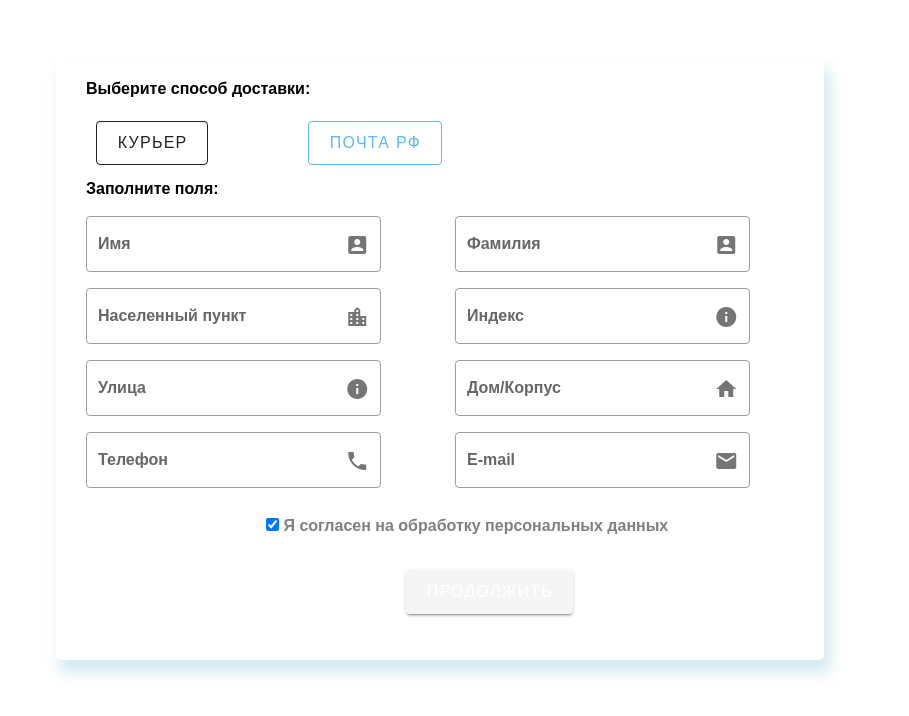
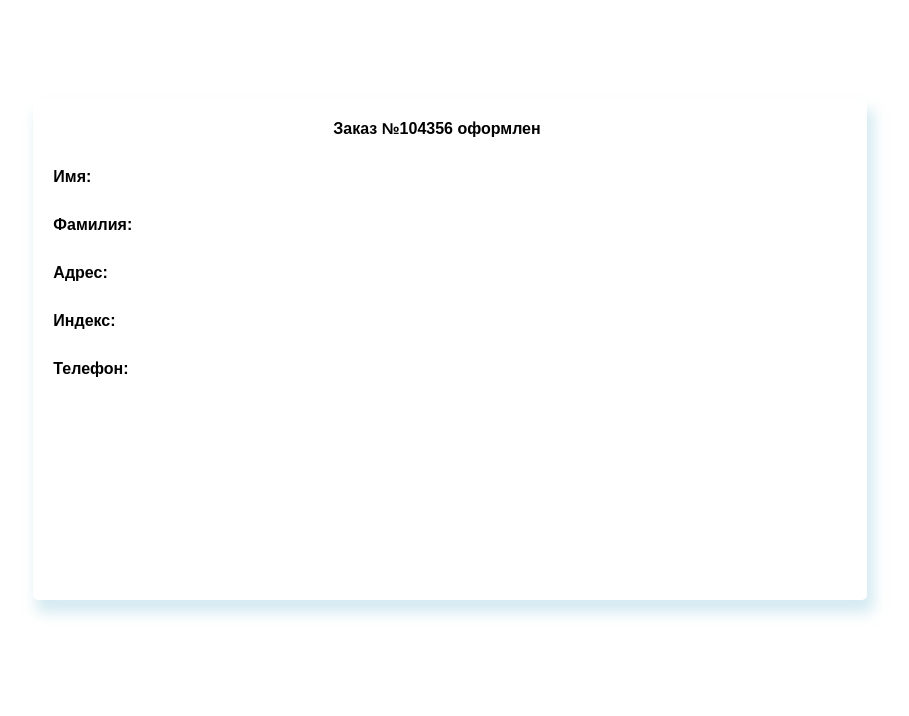
Before and after one commit to feelthemoon/book-store, a Vue app: page / in a window 1280 px wide. Shown: the top 716 px of the page, without its empty margins (200-1109 px from the left). Built offline with nearby package versions, Linux system fonts and the light colour scheme; no server answers; a web font is replaced by a local one; what v-mask would draw is missing.

Commit message:
feat: order-end

```diff
--- a/src/App.vue
+++ b/src/App.vue
@@ -1,17 +1,17 @@
 <template>
   <div>
     <!-- <component :is="layout"></component> -->
-    <enter-order-info></enter-order-info>
+    <order-end></order-end>
   </div>
 </template>
 
 <script>
 import AuthLayout from "@/layouts/AuthLayout.vue";
-import EnterOrderInfo from './views/EnterOrderInfo.vue';
+import OrderEnd from './views/OrderEnd.vue';
 export default {
   components: {
     AuthLayout,
-    EnterOrderInfo
+    OrderEnd
   },
   computed: {
     layout() {
--- /dev/null
+++ b/src/views/OrderEnd.vue
@@ -0,0 +1,61 @@
+<template>
+    <div class="grid-container">
+        <div class="order">
+            <h4>Заказ №104356 оформлен</h4>
+            <div class="name top">
+                Имя:
+            </div>
+            <div class="surname top">
+                Фамилия:
+            </div>
+            <div class="address top">
+                Адрес:
+            </div>
+            <div class="index top">
+                Индекс:
+            </div>
+            <div class="phone top">
+                Телефон:
+            </div>
+        </div>
+    </div>
+</template>
+<script>
+export default {
+    data() {
+      return{
+
+      }
+    },
+}
+</script>
+<style lang="scss">
+    .grid-container {
+        display: grid;
+        grid-template-columns: 1fr 1fr 1fr 1fr 1fr 1fr;
+        grid-template-rows: 1fr 100px 400px 100px 1fr;
+        gap: 0px 0px;
+        grid-template-areas:
+            ". . . . . ."
+            ". . . . . ."
+            ". order order order order ."
+            ". order order order order ."
+            ". . . . . .";
+    }
+    .order {
+        grid-area: order;
+        border-radius: 5px 5px 5px 5px;
+        box-shadow: 5px 11px 13px 2px rgba(lightBlue,  0.5);
+        font-size: 20pt;
+        font-weight: bold;
+        margin-left: 20px;
+    }
+    h4{
+        margin-top: 20px;
+        margin-left: 300px;
+    }
+    .top{
+        margin-top: 30px;
+        margin-left: 20px;
+    }
+</style>
```
